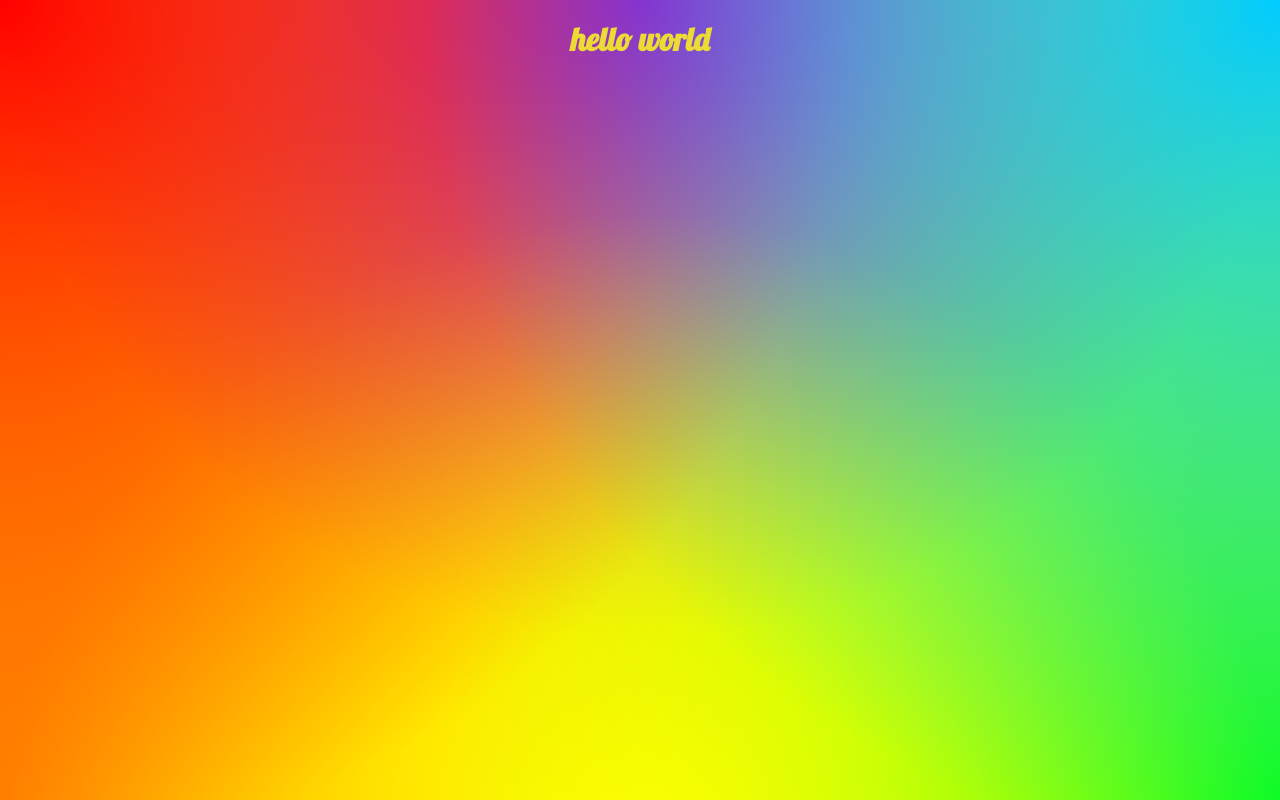
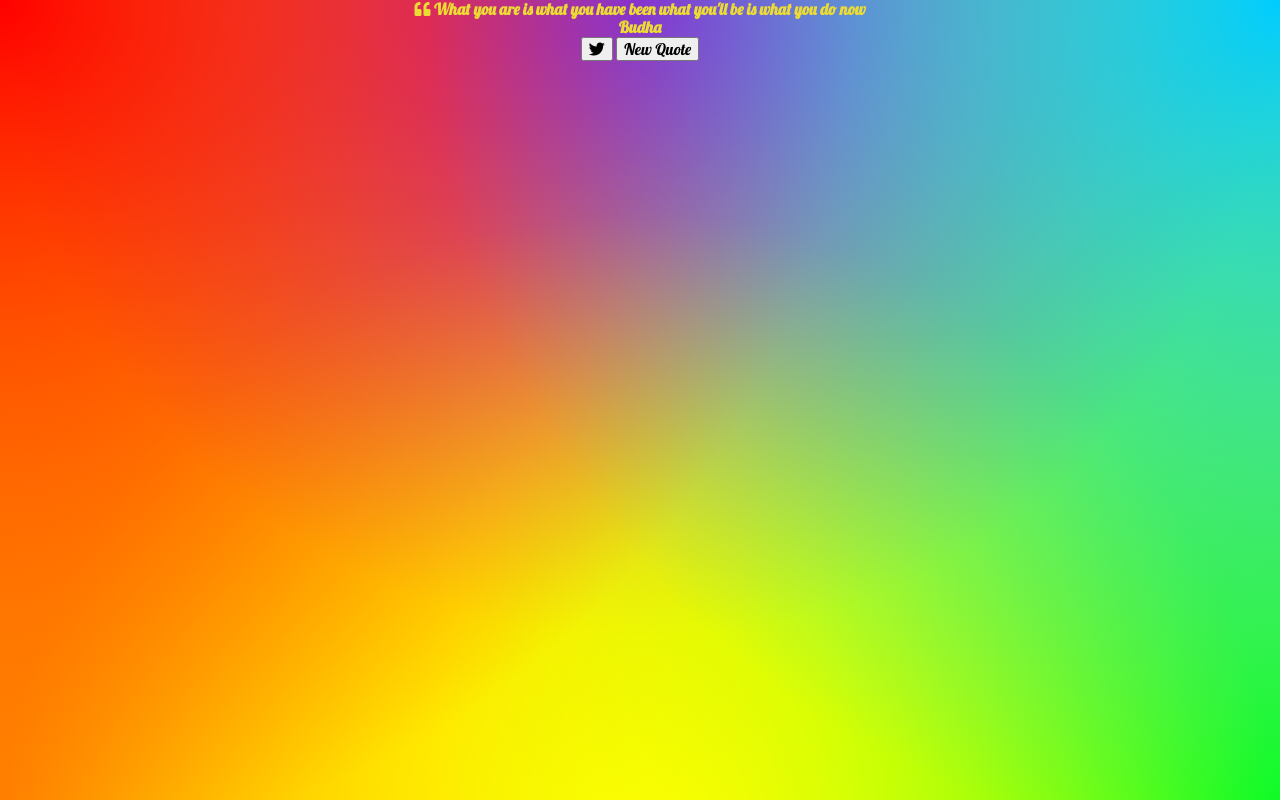
Before and after one commit to Safo-Prince/my-new-template-for-projects, a plain HTML site: page index.html in a window 1280 px wide. Drawn offline with Linux system fonts and the light colour scheme.

Commit message:
html components for the quote-container

```diff
--- a/index.html
+++ b/index.html
@@ -18,7 +18,24 @@
     <title>Quote-generator</title>
   </head>
   <body>
-    <h1>hello world</h1>
+    <div class="quote-container" id="quote-container">
+      <div class="quote-text">
+        <i class="fas fa-quote-left"></i>
+        <span id="quote"
+          >What you are is what you have been what you'll be is what you do
+          now</span
+        >
+      </div>
+      <div class="quote-author">
+        <span id="author">Budha</span>
+      </div>
+      <div class="button-container">
+        <button class="twitter-button" id="twitter" title="Tweet this!">
+          <i class="fab fa-twitter"></i>
+        </button>
+        <button id="new-quote">New Quote</button>
+      </div>
+    </div>
     <!-- script -->
     <script src="script.js"></script>
   </body>
```
